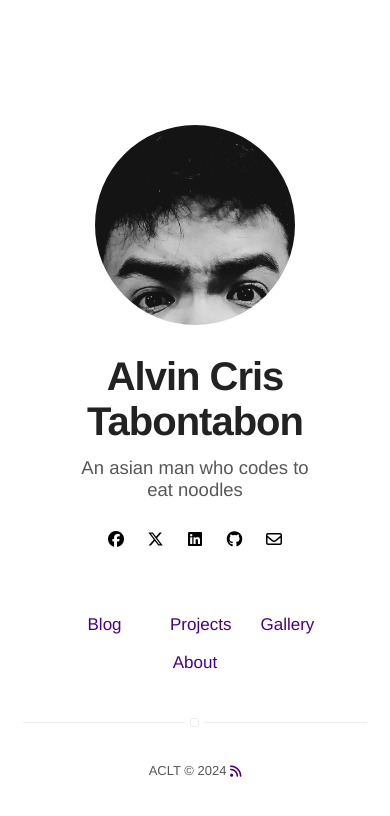
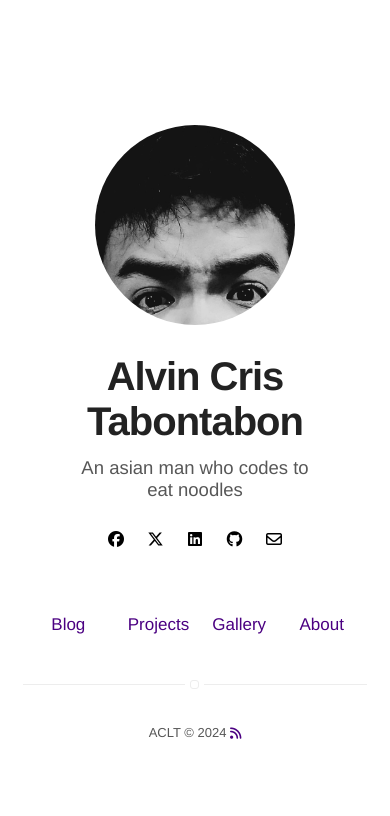
Before and after one commit to acltabontabon/acltabontabon.github.io, a Jekyll site: the page built from index.html, in a window 390 px wide. Shown: the top 816 px of the page. Built offline with Jekyll 4.4.1, drawn with Linux system fonts in a browser that asks for light colours; nearby versions of some CDN libraries.

Commit message:
Adjust nav styling to fit phone res (#19)

```diff
--- a/_sass/components/nav.sass
+++ b/_sass/components/nav.sass
@@ -36,7 +36,7 @@
 
         > .item > .link
             font-size: 1.7rem
-            padding: 7px 18px
+            padding: 7px 15px
             margin: 0
             border-radius: 4%
             transition: all .4s ease-in-out
```
